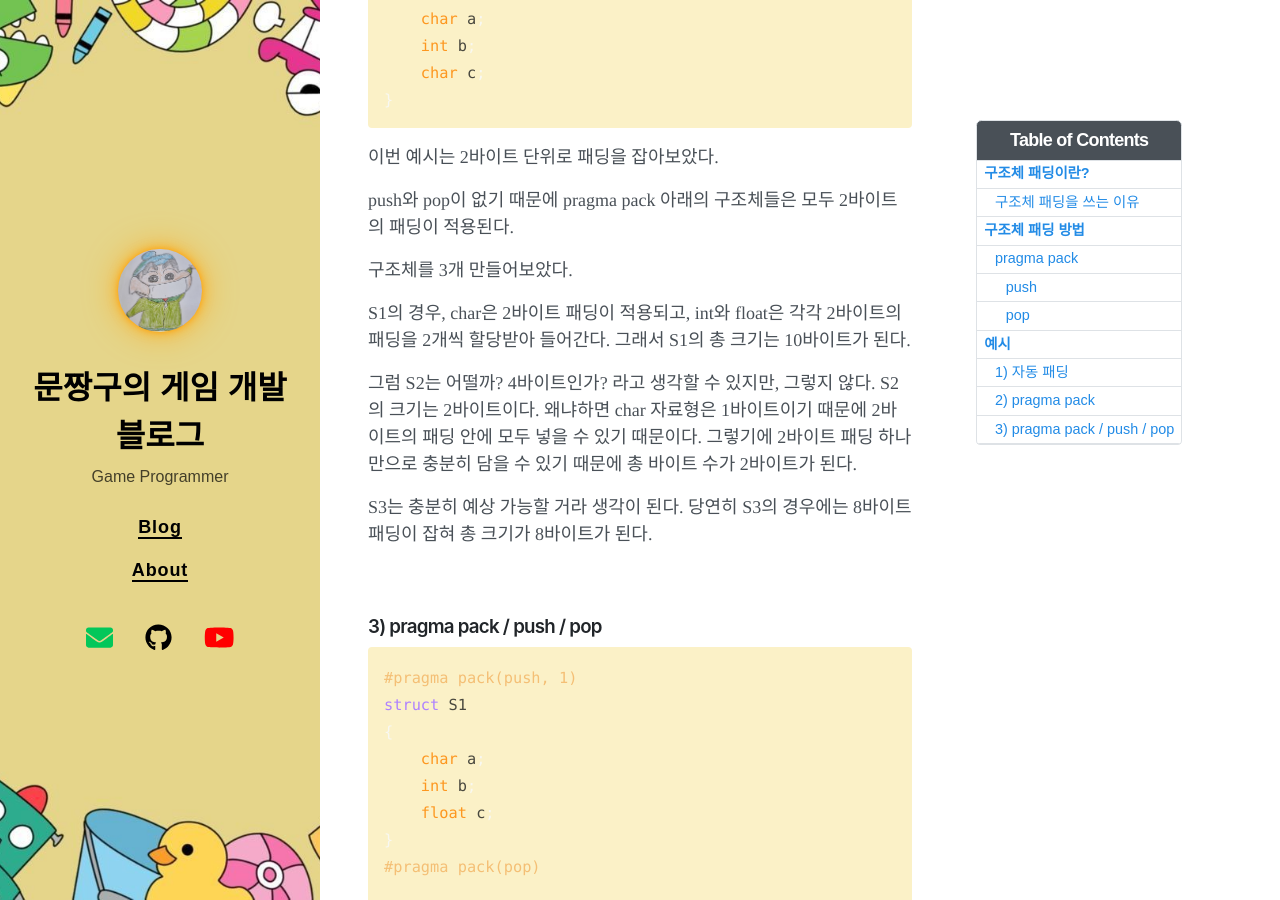
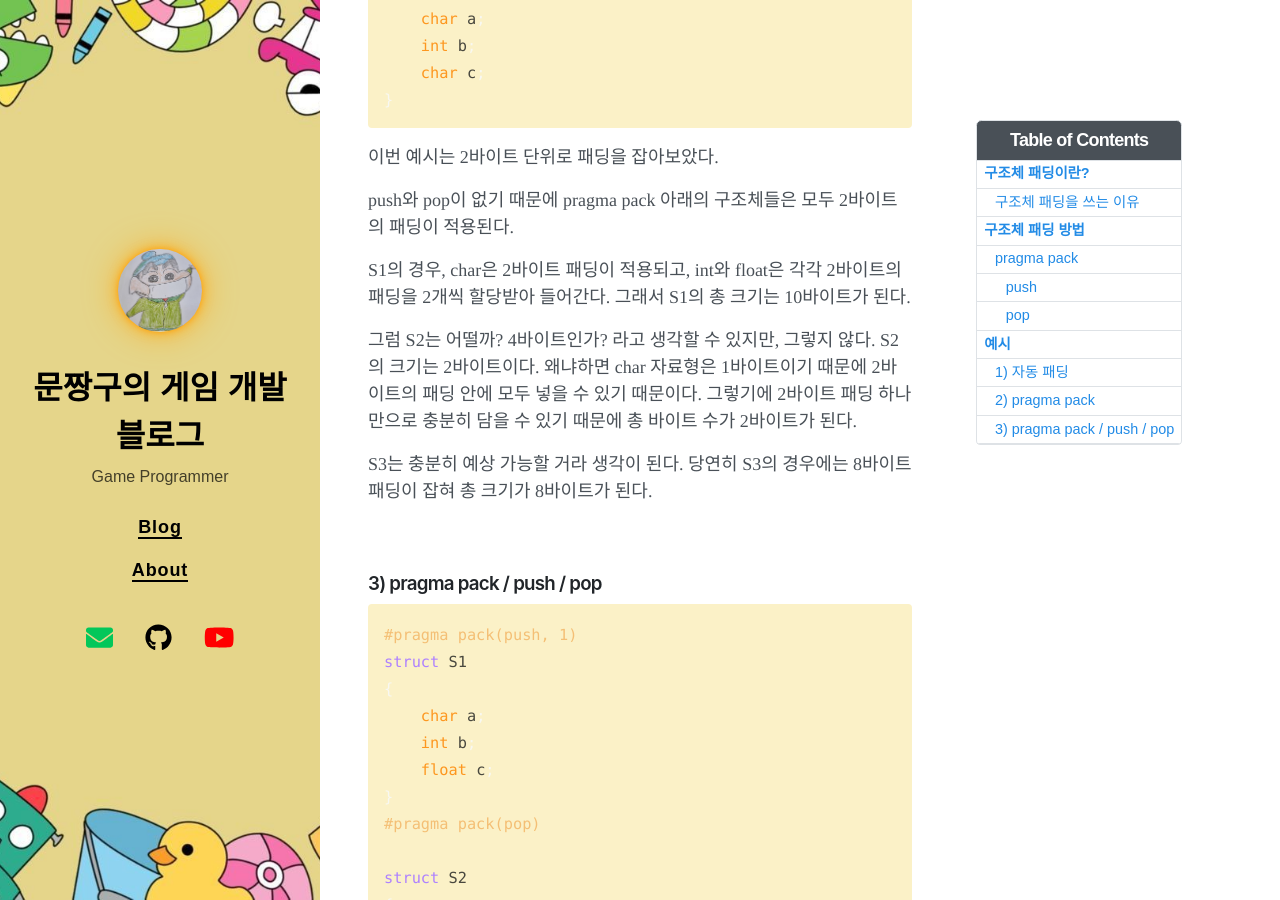
Before and after one commit to munjjang9/munjjang9.github.io, a Jekyll site: the page built from _posts/2024-12-16-TK-Struct-Padding.md, in a window 1280 px wide and 900 px high, scrolled down 2610 px. Built offline with Jekyll 4.4.1, drawn with Linux system fonts in a browser that asks for light colours; nearby versions of some CDN libraries; comment, search, counter and statistics services are not loaded.

Commit message:
Update 2024-12-16-TK-Struct-Padding.md
Useless Line Erased

```diff
--- a/_posts/2024-12-16-TK-Struct-Padding.md
+++ b/_posts/2024-12-16-TK-Struct-Padding.md
@@ -100,8 +100,6 @@ struct S3
 
 push와 pop이 없기 때문에 pragma pack 아래의 구조체들은 모두 2바이트의 패딩이 적용된다.
 
-구조체를 3개 만들어보았다.
-
 S1의 경우, char은 2바이트 패딩이 적용되고, int와 float은 각각 2바이트의 패딩을 2개씩 할당받아 들어간다. 그래서 S1의 총 크기는 10바이트가 된다.
 
 그럼 S2는 어떨까? 4바이트인가? 라고 생각할 수 있지만, 그렇지 않다. S2의 크기는 2바이트이다. 왜냐하면 char 자료형은 1바이트이기 때문에 2바이트의 패딩 안에 모두 넣을 수 있기 때문이다. 그렇기에 2바이트 패딩 하나만으로 충분히 담을 수 있기 때문에 총 바이트 수가 2바이트가 된다.
```
